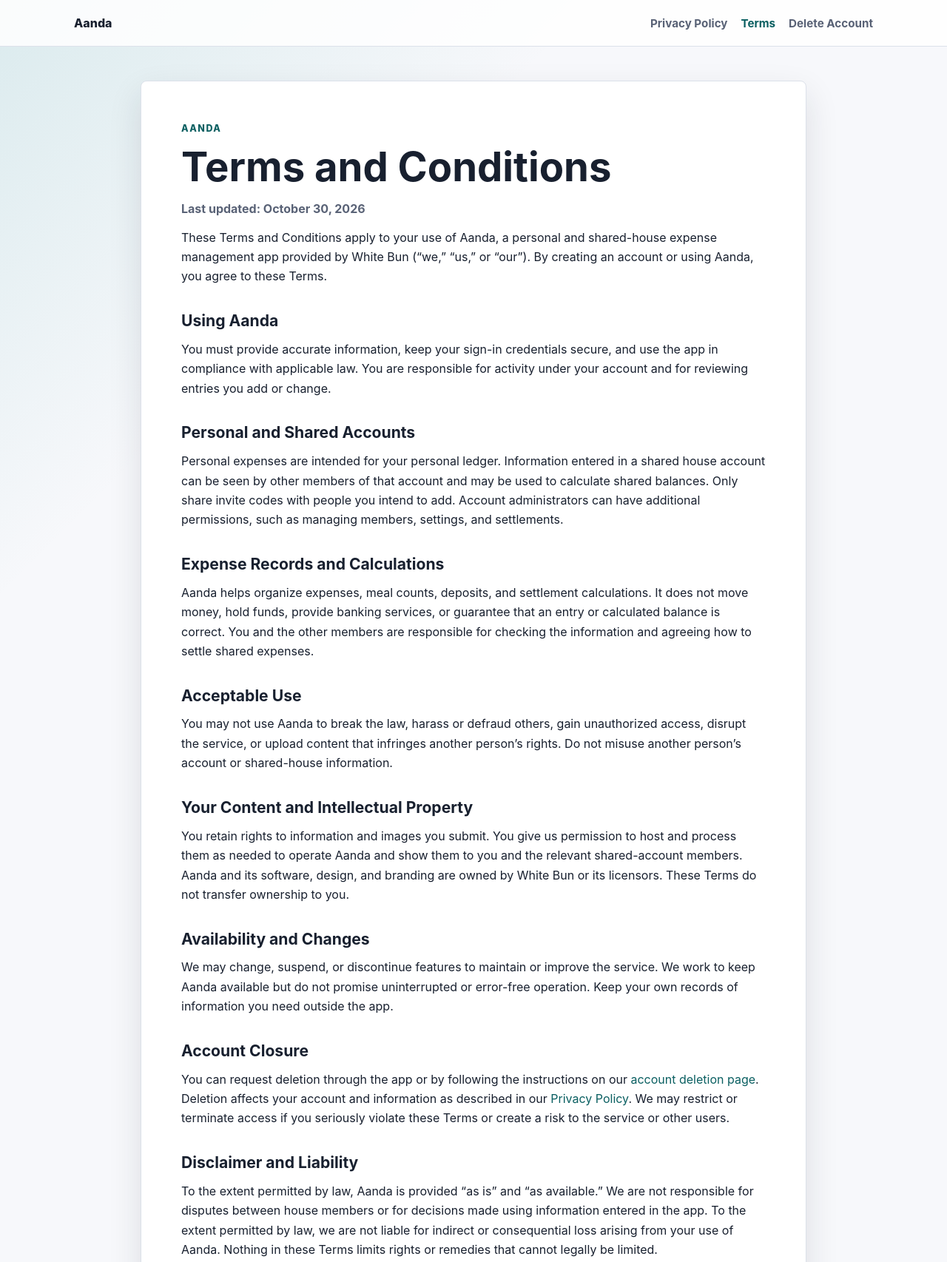
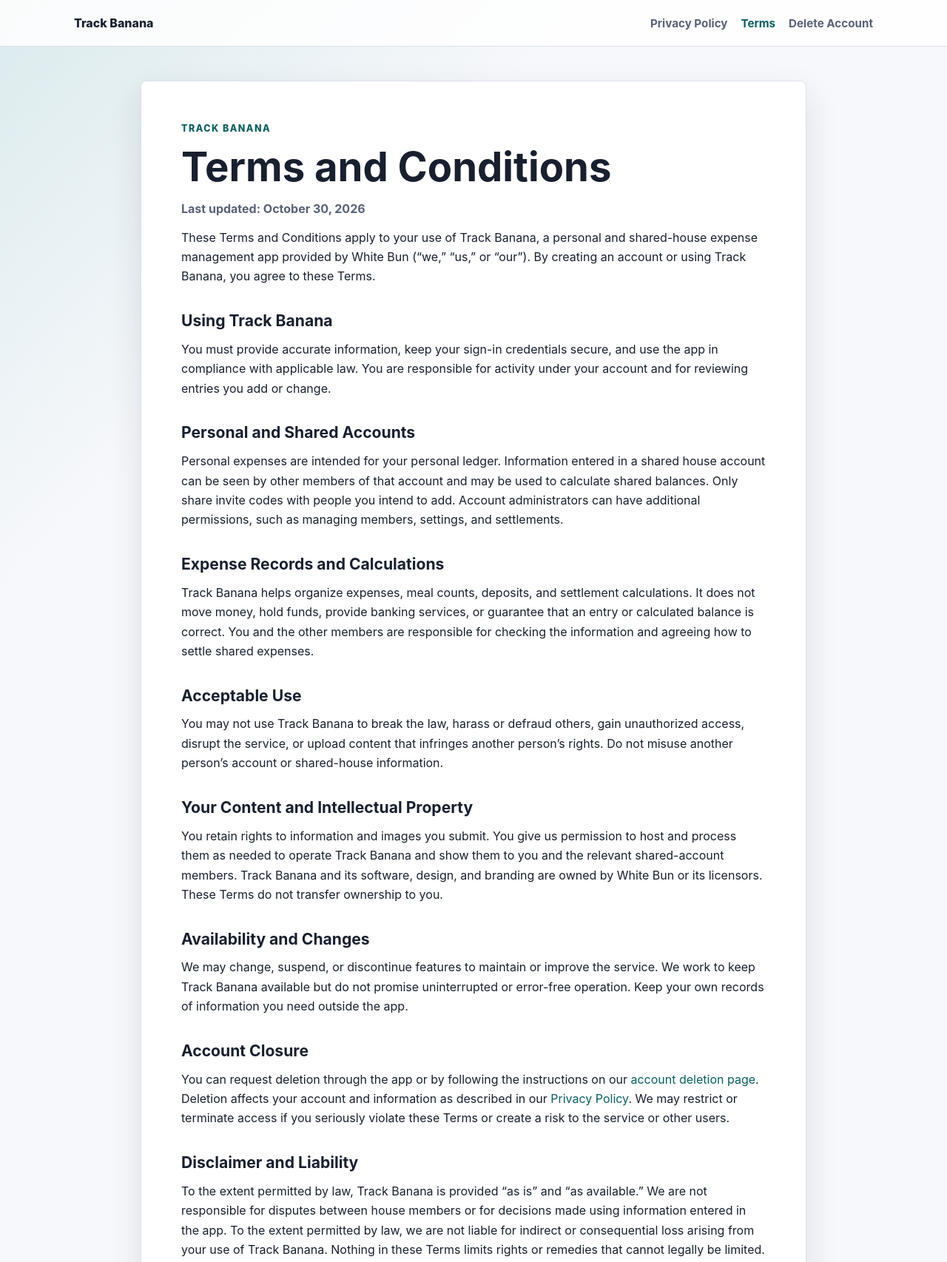
Before and after one commit to Mangoo0110/track_banana_legal, a plain HTML site: page terms-and-conditions.html in a window 1280 px wide. Shown: the top 1706 px of the page at 74% size. Drawn offline with Linux system fonts and the light colour scheme.

Commit message:
Add files via upload

```diff
--- a/terms-and-conditions.html
+++ b/terms-and-conditions.html
@@ -3,14 +3,14 @@
   <head>
     <meta charset="utf-8">
     <meta name="viewport" content="width=device-width, initial-scale=1">
-    <title>Terms and Conditions | Aanda</title>
-    <meta name="description" content="Terms and Conditions for the Aanda expense management app.">
+    <title>Terms and Conditions | Track Banana</title>
+    <meta name="description" content="Terms and Conditions for the Track Banana expense management app.">
     <link rel="stylesheet" href="styles.css">
   </head>
   <body>
     <header class="site-header">
       <nav class="nav" aria-label="Legal pages">
-        <a class="brand" href="index.html">Aanda</a>
+        <a class="brand" href="index.html">Track Banana</a>
         <div class="nav-links">
           <a href="privacy-policy.html">Privacy Policy</a>
           <a aria-current="page" href="terms-and-conditions.html">Terms</a>
@@ -21,35 +21,35 @@
 
     <main class="document">
       <article class="legal-doc">
-        <p class="eyebrow">Aanda</p>
+        <p class="eyebrow">Track Banana</p>
         <h1>Terms and Conditions</h1>
         <p class="updated">Last updated: October 30, 2026</p>
 
-        <p>These Terms and Conditions apply to your use of Aanda, a personal and shared-house expense management app provided by White Bun (“we,” “us,” or “our”). By creating an account or using Aanda, you agree to these Terms.</p>
+        <p>These Terms and Conditions apply to your use of Track Banana, a personal and shared-house expense management app provided by White Bun (“we,” “us,” or “our”). By creating an account or using Track Banana, you agree to these Terms.</p>
 
-        <h2>Using Aanda</h2>
+        <h2>Using Track Banana</h2>
         <p>You must provide accurate information, keep your sign-in credentials secure, and use the app in compliance with applicable law. You are responsible for activity under your account and for reviewing entries you add or change.</p>
 
         <h2>Personal and Shared Accounts</h2>
         <p>Personal expenses are intended for your personal ledger. Information entered in a shared house account can be seen by other members of that account and may be used to calculate shared balances. Only share invite codes with people you intend to add. Account administrators can have additional permissions, such as managing members, settings, and settlements.</p>
 
         <h2>Expense Records and Calculations</h2>
-        <p>Aanda helps organize expenses, meal counts, deposits, and settlement calculations. It does not move money, hold funds, provide banking services, or guarantee that an entry or calculated balance is correct. You and the other members are responsible for checking the information and agreeing how to settle shared expenses.</p>
+        <p>Track Banana helps organize expenses, meal counts, deposits, and settlement calculations. It does not move money, hold funds, provide banking services, or guarantee that an entry or calculated balance is correct. You and the other members are responsible for checking the information and agreeing how to settle shared expenses.</p>
 
         <h2>Acceptable Use</h2>
-        <p>You may not use Aanda to break the law, harass or defraud others, gain unauthorized access, disrupt the service, or upload content that infringes another person’s rights. Do not misuse another person’s account or shared-house information.</p>
+        <p>You may not use Track Banana to break the law, harass or defraud others, gain unauthorized access, disrupt the service, or upload content that infringes another person’s rights. Do not misuse another person’s account or shared-house information.</p>
 
         <h2>Your Content and Intellectual Property</h2>
-        <p>You retain rights to information and images you submit. You give us permission to host and process them as needed to operate Aanda and show them to you and the relevant shared-account members. Aanda and its software, design, and branding are owned by White Bun or its licensors. These Terms do not transfer ownership to you.</p>
+        <p>You retain rights to information and images you submit. You give us permission to host and process them as needed to operate Track Banana and show them to you and the relevant shared-account members. Track Banana and its software, design, and branding are owned by White Bun or its licensors. These Terms do not transfer ownership to you.</p>
 
         <h2>Availability and Changes</h2>
-        <p>We may change, suspend, or discontinue features to maintain or improve the service. We work to keep Aanda available but do not promise uninterrupted or error-free operation. Keep your own records of information you need outside the app.</p>
+        <p>We may change, suspend, or discontinue features to maintain or improve the service. We work to keep Track Banana available but do not promise uninterrupted or error-free operation. Keep your own records of information you need outside the app.</p>
 
         <h2>Account Closure</h2>
         <p>You can request deletion through the app or by following the instructions on our <a href="account-deletion.html">account deletion page</a>. Deletion affects your account and information as described in our <a href="privacy-policy.html">Privacy Policy</a>. We may restrict or terminate access if you seriously violate these Terms or create a risk to the service or other users.</p>
 
         <h2>Disclaimer and Liability</h2>
-        <p>To the extent permitted by law, Aanda is provided “as is” and “as available.” We are not responsible for disputes between house members or for decisions made using information entered in the app. To the extent permitted by law, we are not liable for indirect or consequential loss arising from your use of Aanda. Nothing in these Terms limits rights or remedies that cannot legally be limited.</p>
+        <p>To the extent permitted by law, Track Banana is provided “as is” and “as available.” We are not responsible for disputes between house members or for decisions made using information entered in the app. To the extent permitted by law, we are not liable for indirect or consequential loss arising from your use of Track Banana. Nothing in these Terms limits rights or remedies that cannot legally be limited.</p>
 
         <h2>Third-Party Services</h2>
         <p>Your use of Google Play and any third-party services is also subject to their terms and policies. We are not responsible for services that we do not operate.</p>
```
Also changed, not shown: account-deletion.html (+7 -7 lines), index.html (+5 -5 lines), privacy-policy.html (+8 -8 lines), 1 other file.
